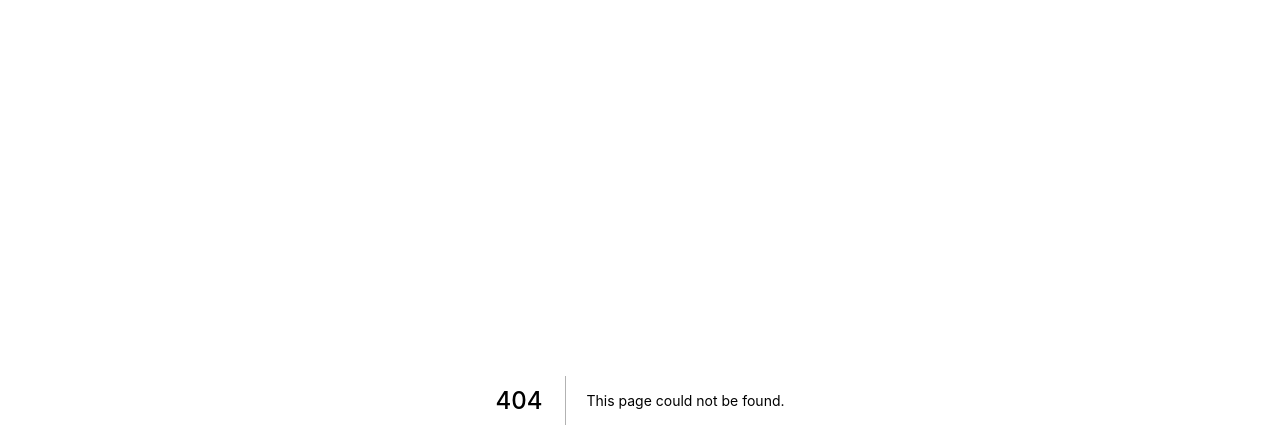
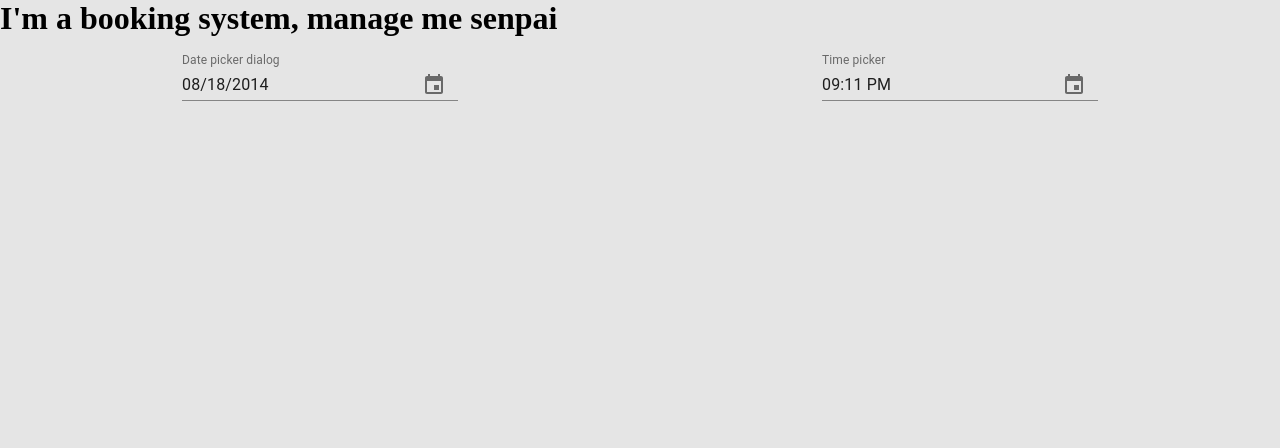
Before and after one commit to SchoolOfCode/final-project-stretch-goals, a Next.js app in the folder client/: page /components/TutorDash/Calendar in a window 1280 px wide. Before the commit this address had no page. Shown: the top 448 px of the page. Built offline with nearby package versions, Linux system fonts and the light colour scheme; a web font is replaced by a local one.

Commit message:
page paths changed and added a date selector component

```diff
--- a/client/package.json
+++ b/client/package.json
@@ -8,11 +8,16 @@
     "start": "next start"
   },
   "dependencies": {
+    "@date-io/core": "^2.6.0",
+    "@date-io/date-fns": "^1.3.13",
     "@material-ui/core": "^4.9.12",
     "@material-ui/icons": "^4.9.1",
     "@material-ui/lab": "^4.0.0-alpha.51",
+    "@material-ui/pickers": "^3.2.10",
     "axios": "^0.19.2",
     "bootstrap": "^4.4.1",
+    "date-fns": "^2.12.0",
+    "material-ui-pickers": "^2.2.4",
     "next": "9.3.5",
     "node-sass": "^4.14.0",
     "react": "16.13.1",
--- /dev/null
+++ b/client/pages/components/MaterialUIPickers/index.js
@@ -0,0 +1,50 @@
+import "date-fns";
+import React from "react";
+import Grid from "@material-ui/core/Grid";
+import DateFnsUtils from "@date-io/date-fns";
+import {
+  MuiPickersUtilsProvider,
+  KeyboardTimePicker,
+  KeyboardDatePicker
+} from "@material-ui/pickers";
+
+export default function MaterialUIPickers() {
+  // The first commit of Material-UI
+  const [selectedDate, setSelectedDate] = React.useState(
+    new Date("2014-08-18T21:11:54")
+  );
+
+  const handleDateChange = date => {
+    setSelectedDate(date);
+  };
+
+  return (
+    <>
+      <MuiPickersUtilsProvider utils={DateFnsUtils}>
+        <Grid container justify="space-around">
+          <KeyboardDatePicker
+            margin="normal"
+            id="date-picker-dialog"
+            label="Date picker dialog"
+            format="MM/dd/yyyy"
+            value={selectedDate}
+            onChange={handleDateChange}
+            KeyboardButtonProps={{
+              "aria-label": "change date"
+            }}
+          />
+          <KeyboardTimePicker
+            margin="normal"
+            id="time-picker"
+            label="Time picker"
+            value={selectedDate}
+            onChange={handleDateChange}
+            KeyboardButtonProps={{
+              "aria-label": "change time"
+            }}
+          />
+        </Grid>
+      </MuiPickersUtilsProvider>
+    </>
+  );
+}
--- a/client/pages/components/NavBar/NavBar.js
+++ b/client/pages/components/NavBar/NavBar.js
@@ -19,7 +19,7 @@ export default function NavBar({ toggleLogin }) {
         />
       </div>
       <div className={css.searchField}>
-        <input />
+        <Button text="Search Tutors" />
       </div>
     </div>
   );
--- /dev/null
+++ b/client/pages/components/TutorDash/Calendar/index.js
@@ -0,0 +1,10 @@
+import MaterialUIPickers from "../../MaterialUIPickers";
+
+export default function Calendar() {
+  return (
+    <>
+      <h1>I'm a booking system, manage me senpai</h1>
+      <MaterialUIPickers />
+    </>
+  );
+}
--- a/client/pages/components/TutorDash/TutorNav/TutorNav.js
+++ b/client/pages/components/TutorDash/TutorNav/TutorNav.js
@@ -22,6 +22,9 @@ export default function TutorNav({ setContentShown }) {
           text="Profile Settings"
         />
       </li>
+      <li>
+        <Button handleClick={() => setContentShown(4)} text="Calendar" />
+      </li>
     </ul>
   );
 }
--- a/client/pages/components/TutorDash/index.js
+++ b/client/pages/components/TutorDash/index.js
@@ -5,6 +5,7 @@ import TutorNav from "./TutorNav/TutorNav";
 import LessonManager from "./LessonManager";
 import TutorAccountSettingsForm from "../TutorSettings/TutorAccountSettingsForm";
 import TutorProfileSettingsForm from "../TutorSettings/TutorProfileSettingsForm";
+import Calendar from "./Calendar";
 
 export default function TutorDash() {
   const [contentShown, setContentShown] = useState(1);
@@ -20,6 +21,7 @@ export default function TutorDash() {
           {contentShown == 1 && <LessonManager />}
           {contentShown == 2 && <TutorAccountSettingsForm />}
           {contentShown == 3 && <TutorProfileSettingsForm />}
+          {contentShown == 4 && <Calendar />}
         </div>
       </div>
     </>
```
Also changed, not shown: client/pages/components/BookLesson/BookLesson.js (added, +18 -0 lines), client/pages/components/BookLesson/BookLesson.module.css (added, +17 -0 lines), client/pages/index.js (+10 -55 lines), client/pages/search.js (added, +59 -0 lines), 1 other file (tests, documents, lock files or other folders).
